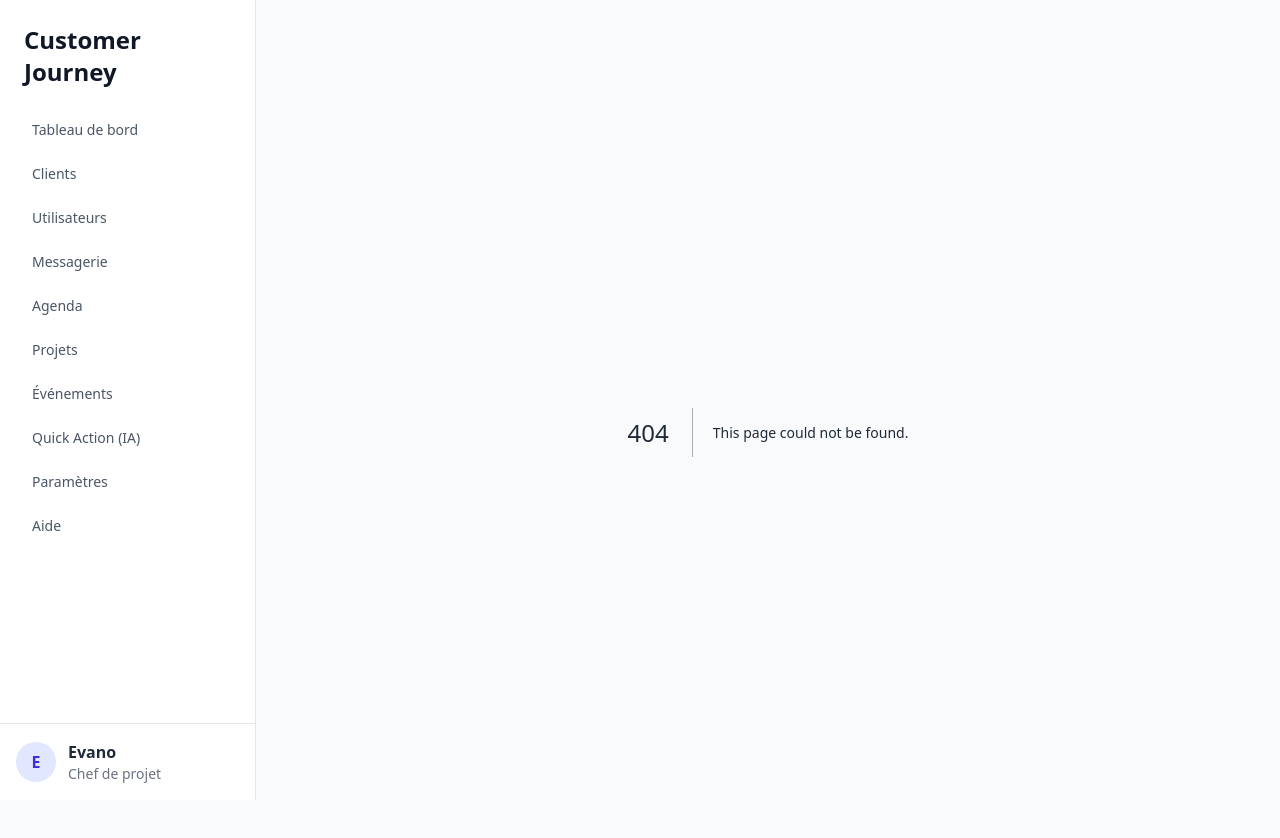
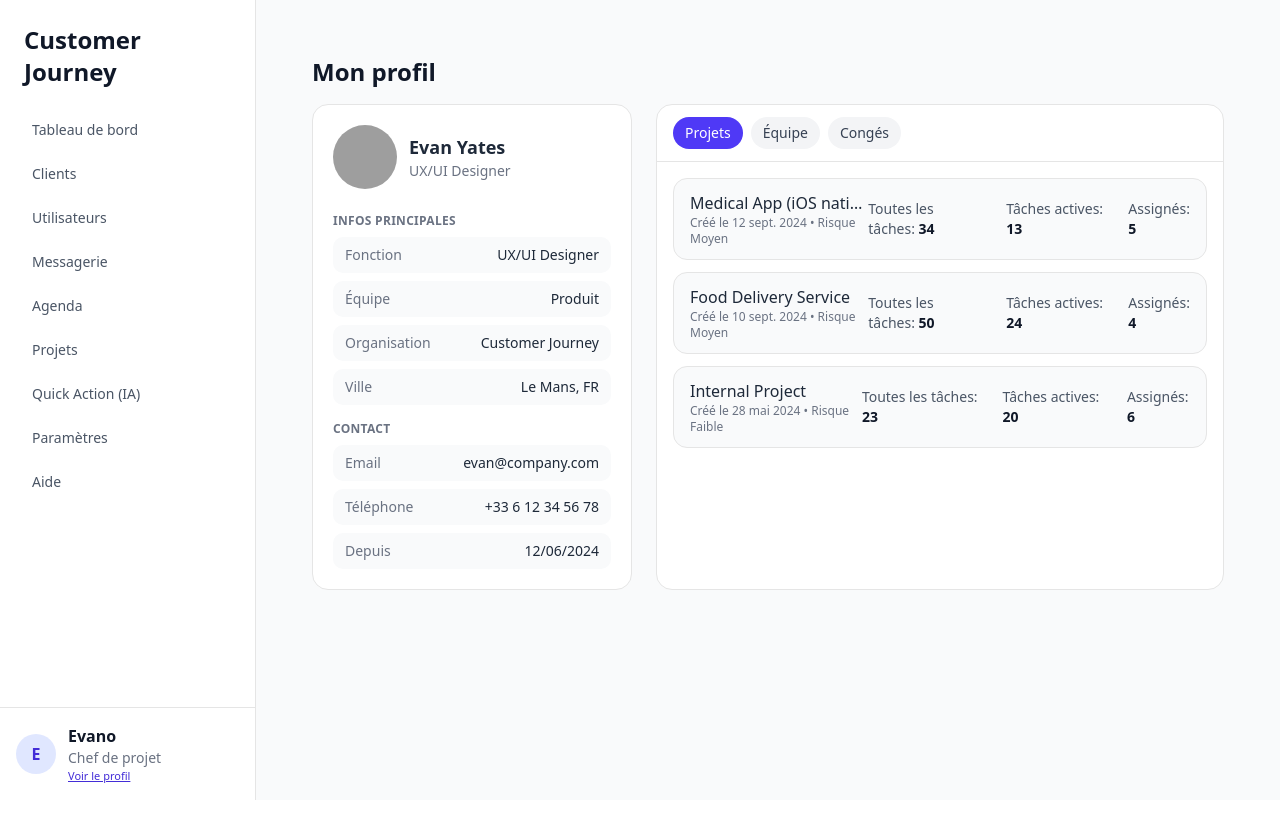
Before and after one commit to ismailAchibat/customer-journey, a Next.js app: page /profile in a window 1280 px wide. Before the commit this address had no page. Shown: the top 838 px of the page. After the commit the page ends 800 px from the top, so only its background shows below. Built offline with nearby package versions, Linux system fonts and the light colour scheme; grey boxes are pictures that could not be loaded.

Commit message:
Page de profil

```diff
--- /dev/null
+++ b/app/profile/page.tsx
@@ -0,0 +1,218 @@
+"use client";
+
+import { useState } from "react";
+
+type Tab = "projects" | "team" | "vacations";
+
+export default function ProfilePage() {
+    const [tab, setTab] = useState<Tab>("projects");
+
+    return (
+        <div className="p-6">
+            <h1 className="mb-4 text-2xl font-semibold text-gray-900">Mon profil</h1>
+
+            <div className="grid grid-cols-1 gap-6 lg:grid-cols-[320px_1fr]">
+                {/* Colonne gauche : carte profil */}
+                <aside className="rounded-2xl border bg-white p-5">
+                    <div className="flex items-center gap-3">
+                        {/* Mets ton image dans /public/avatars/evan.jpg */}
+                        <img
+                            src="/avatars/evan.jpg"
+                            alt="Photo de profil"
+                            className="h-16 w-16 rounded-full object-cover"
+                        />
+                        <div>
+                            <div className="text-lg font-semibold">Evan Yates</div>
+                            <div className="text-sm text-gray-500">UX/UI Designer</div>
+                        </div>
+                    </div>
+
+                    <div className="mt-6 space-y-4 text-sm">
+                        <Section title="Infos principales">
+                            <Field label="Fonction" value="UX/UI Designer" />
+                            <Field label="Équipe" value="Produit" />
+                            <Field label="Organisation" value="Customer Journey" />
+                            <Field label="Ville" value="Le Mans, FR" />
+                        </Section>
+
+                        <Section title="Contact">
+                            <Field label="Email" value="evan@company.com" />
+                            <Field label="Téléphone" value="+33 6 12 34 56 78" />
+                            <Field label="Depuis" value="12/06/2024" />
+                        </Section>
+                    </div>
+                </aside>
+
+                {/* Colonne droite : contenu par onglets */}
+                <main className="rounded-2xl border bg-white">
+                    {/* Onglets */}
+                    <div className="flex items-center gap-2 border-b px-4 py-3">
+                        <TabBtn active={tab === "projects"} onClick={() => setTab("projects")}>
+                            Projets
+                        </TabBtn>
+                        <TabBtn active={tab === "team"} onClick={() => setTab("team")}>
+                            Équipe
+                        </TabBtn>
+                        <TabBtn active={tab === "vacations"} onClick={() => setTab("vacations")}>
+                            Congés
+                        </TabBtn>
+                    </div>
+
+                    {/* Contenu */}
+                    <div className="p-4">
+                        {tab === "projects" && <ProjectsTab />}
+                        {tab === "team" && <TeamTab />}
+                        {tab === "vacations" && <VacationsTab />}
+                    </div>
+                </main>
+            </div>
+        </div>
+    );
+}
+
+/* ---------- Sous-composants ---------- */
+
+function Section({ title, children }: { title: string; children: React.ReactNode }) {
+    return (
+        <div>
+            <div className="mb-2 text-xs font-semibold uppercase tracking-wide text-gray-500">
+                {title}
+            </div>
+            <div className="space-y-2">{children}</div>
+        </div>
+    );
+}
+function Field({ label, value }: { label: string; value: string }) {
+    return (
+        <div className="flex items-center justify-between rounded-lg bg-gray-50 px-3 py-2">
+            <span className="text-gray-500">{label}</span>
+            <span className="font-medium">{value}</span>
+        </div>
+    );
+}
+function TabBtn({
+    active,
+    onClick,
+    children,
+}: {
+    active: boolean;
+    onClick: () => void;
+    children: React.ReactNode;
+}) {
+    return (
+        <button
+            onClick={onClick}
+            className={`rounded-full px-3 py-1.5 text-sm ${active ? "bg-indigo-600 text-white" : "bg-gray-100 text-gray-700"
+                }`}
+        >
+            {children}
+        </button>
+    );
+}
+
+/* ----- Onglet Projets ----- */
+function ProjectsTab() {
+    const projects = [
+        { id: "PRJ-001", name: "Medical App (iOS native)", created: "12 sept. 2024", risk: "Moyen", tasks: 34, active: 13, assignees: 5 },
+        { id: "PRJ-002", name: "Food Delivery Service", created: "10 sept. 2024", risk: "Moyen", tasks: 50, active: 24, assignees: 4 },
+        { id: "PRJ-003", name: "Internal Project", created: "28 mai 2024", risk: "Faible", tasks: 23, active: 20, assignees: 6 },
+    ];
+    return (
+        <ul className="space-y-3">
+            {projects.map((p) => (
+                <li key={p.id} className="flex items-center justify-between rounded-xl border bg-gray-50 px-4 py-3">
+                    <div className="min-w-0">
+                        <div className="truncate font-medium">{p.name}</div>
+                        <div className="text-xs text-gray-500">Créé le {p.created} • Risque {p.risk}</div>
+                    </div>
+                    <div className="hidden gap-6 text-sm text-gray-600 sm:flex">
+                        <div>Toutes les tâches: <span className="font-semibold text-gray-900">{p.tasks}</span></div>
+                        <div>Tâches actives: <span className="font-semibold text-gray-900">{p.active}</span></div>
+                        <div>Assignés: <span className="font-semibold text-gray-900">{p.assignees}</span></div>
+                    </div>
+                </li>
+            ))}
+        </ul>
+    );
+}
+
+/* ----- Onglet Équipe ----- */
+function TeamTab() {
+    const people = [
+        { id: "U-001", name: "Shawn Stone", role: "UX/UI Designer" },
+        { id: "U-002", name: "Randy Delgado", role: "UX/UI Designer" },
+        { id: "U-003", name: "Emily Tyler", role: "Copywriter" },
+        { id: "U-004", name: "Blake Silva", role: "iOS Developer" },
+    ];
+    return (
+        <div className="grid grid-cols-2 gap-4 md:grid-cols-3 lg:grid-cols-4">
+            {people.map((p) => (
+                <div key={p.id} className="rounded-xl border p-4 text-center">
+                    <div className="mx-auto mb-2 h-12 w-12 rounded-full bg-gray-200" />
+                    <div className="font-medium">{p.name}</div>
+                    <div className="text-xs text-gray-500">{p.role}</div>
+                </div>
+            ))}
+        </div>
+    );
+}
+
+/* ----- Onglet Congés ----- */
+function VacationsTab() {
+    const counters = [
+        { label: "Vacances", value: 12 },
+        { label: "Congé maladie", value: 5 },
+        { label: "Télétravail", value: 42 },
+    ];
+    const requests = [
+        { id: "R-101", type: "Sick Leave", created: "5 sept. 2025", status: "En attente" },
+        { id: "R-102", type: "Work remotely", created: "9 sept. 2025", status: "Approuvé" },
+        { id: "R-103", type: "Vacation", created: "12 sept. 2025", status: "Approuvé" },
+    ];
+    return (
+        <div className="space-y-6">
+            <div className="grid grid-cols-1 gap-4 sm:grid-cols-3">
+                {counters.map((c) => (
+                    <div key={c.label} className="rounded-xl border bg-gray-50 p-4 text-center">
+                        <div className="text-2xl font-semibold">{c.value}</div>
+                        <div className="text-sm text-gray-600">{c.label}</div>
+                    </div>
+                ))}
+            </div>
+
+            <div className="overflow-hidden rounded-xl border">
+                <table className="min-w-full divide-y bg-white text-sm">
+                    <thead className="bg-gray-50">
+                        <tr>
+                            <th className="px-4 py-3 text-left font-semibold text-gray-600">ID</th>
+                            <th className="px-4 py-3 text-left font-semibold text-gray-600">Type</th>
+                            <th className="px-4 py-3 text-left font-semibold text-gray-600">Créé le</th>
+                            <th className="px-4 py-3 text-left font-semibold text-gray-600">Statut</th>
+                        </tr>
+                    </thead>
+                    <tbody className="divide-y">
+                        {requests.map((r) => (
+                            <tr key={r.id} className="hover:bg-gray-50">
+                                <td className="px-4 py-3">{r.id}</td>
+                                <td className="px-4 py-3">{r.type}</td>
+                                <td className="px-4 py-3">{r.created}</td>
+                                <td className="px-4 py-3">
+                                    <span
+                                        className={`rounded-full px-2 py-0.5 text-xs ${r.status === "Approuvé"
+                                                ? "bg-green-100 text-green-700"
+                                                : r.status === "En attente"
+                                                    ? "bg-yellow-100 text-yellow-700"
+                                                    : "bg-gray-100 text-gray-700"
+                                            }`}
+                                    >
+                                        {r.status}
+                                    </span>
+                                </td>
+                            </tr>
+                        ))}
+                    </tbody>
+                </table>
+            </div>
+        </div>
+    );
+}
--- a/components/shared/sidebar.tsx
+++ b/components/shared/sidebar.tsx
@@ -15,7 +15,6 @@ const Sidebar = () => {
     { label: "Messagerie", path: "/messages" },
     { label: "Agenda", path: "/agenda" },
     { label: "Projets", path: "/projects" },
-    { label: "Événements", path: "/events" },
     { label: "Quick Action (IA)", path: "/ai-assistant" },
     { label: "Paramètres", path: "/settings" },
     { label: "Aide", path: "/help" },
@@ -45,15 +44,19 @@ const Sidebar = () => {
       </div>
 
       {/* Profil utilisateur (bas de la sidebar) */}
-      <div className="p-4 border-t flex items-center gap-3">
+      <Link
+        href="/profile"
+        className="p-4 border-t flex items-center gap-3 hover:bg-gray-50 transition"
+      >
         <div className="w-10 h-10 bg-indigo-100 rounded-full flex items-center justify-center text-indigo-700 font-semibold">
           E
         </div>
         <div>
-          <p className="font-semibold">Evano</p>
+          <p className="font-semibold text-gray-900">Evano</p>
           <p className="text-sm text-gray-500">Chef de projet</p>
+          <p className="text-[11px] text-indigo-700 underline">Voir le profil</p>
         </div>
-      </div>
+      </Link>
     </aside>
   );
 };
```
